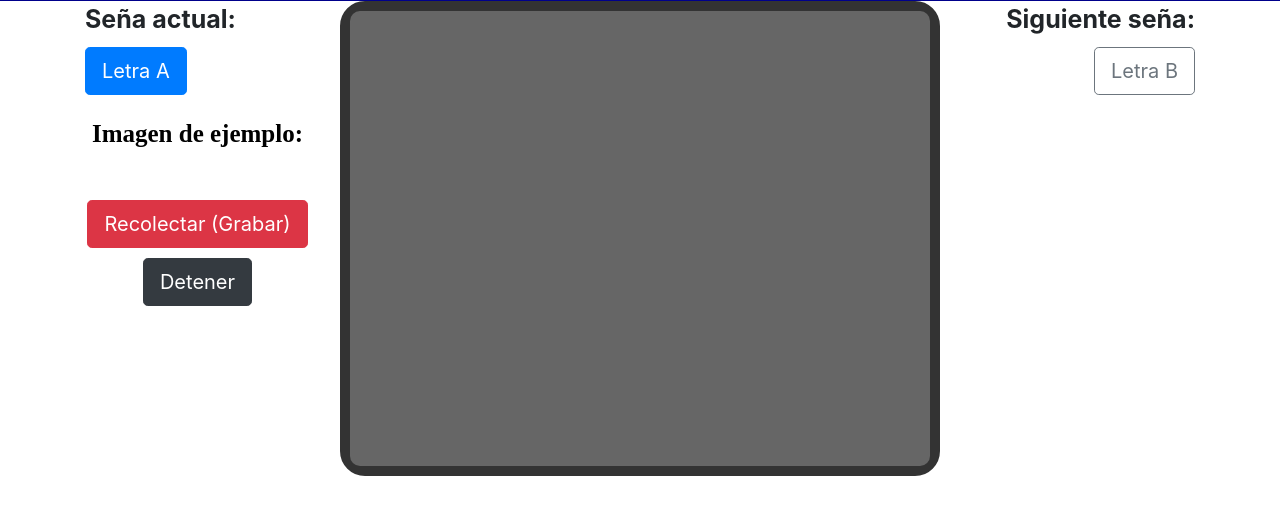
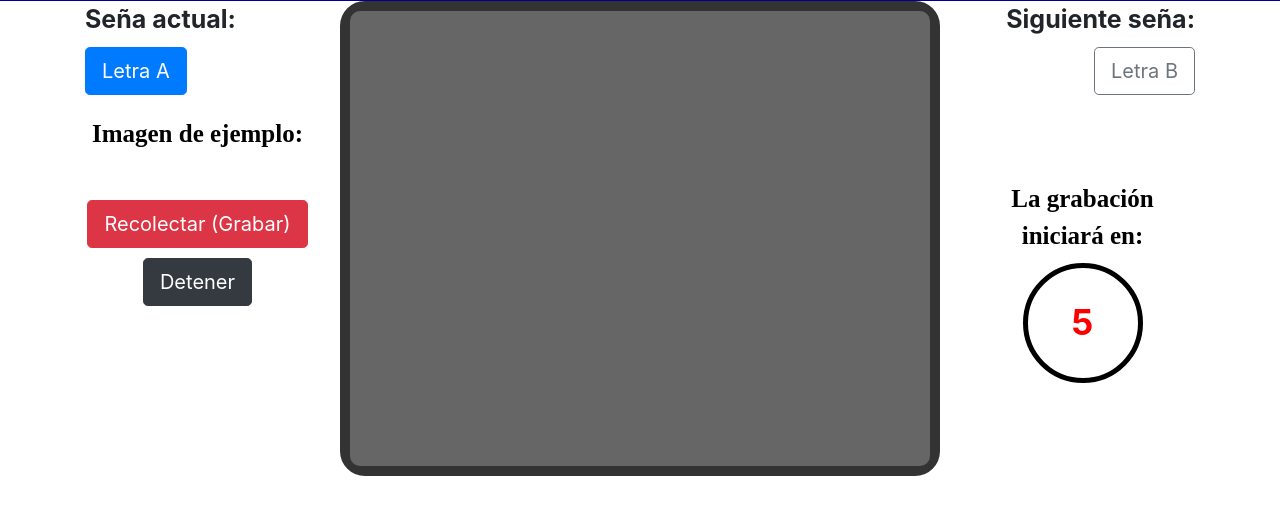
Before and after one commit to Proyecto-LSC/RecoleccionDatos_LSC, a Flask app: page / in a window 1280 px wide. Shown: the part 399-925 px from the top of the page. Run offline with Flask 2, Linux system fonts and the light colour scheme; some libraries are stand-ins or nearby versions.

Commit message:
Se añadio diseño de la cuenta regresiva de grabacion

```diff
--- a/static/css/estilosRecolectarLSC.css
+++ b/static/css/estilosRecolectarLSC.css
@@ -65,3 +65,16 @@ section{
 	border-radius: 50%;
 	display: none;
 }
+
+#circle {
+    background-color:#fff;
+    border:5px solid black;
+    height:120px;
+    width:120px;
+    border-radius:50%;
+    color: red;
+    font-weight: bold;
+    font-size: 35px;
+    align-items: center;
+    justify-content: center;
+}
--- a/templates/recolectarLSC.html
+++ b/templates/recolectarLSC.html
@@ -46,6 +46,10 @@
 				<label style="font-size: 25px;"><b>Siguiente seña:</b></label></br>
 				<button type="button" class="btn btn-outline-secondary btn-lg" id="letra_next" value="b">Letra B</button>
 			</div>
+			<div class="text-center">
+				<label id="inicioTimer" class="texto-ejemplo" style="display: inline-block; margin-top: 85px;"><b>La grabación iniciará en:</b></label></br>
+				<div id="circle" style="display: inline-flex;">5</div>
+			</div>
 		  </div>
         </div>
     </div>
```
